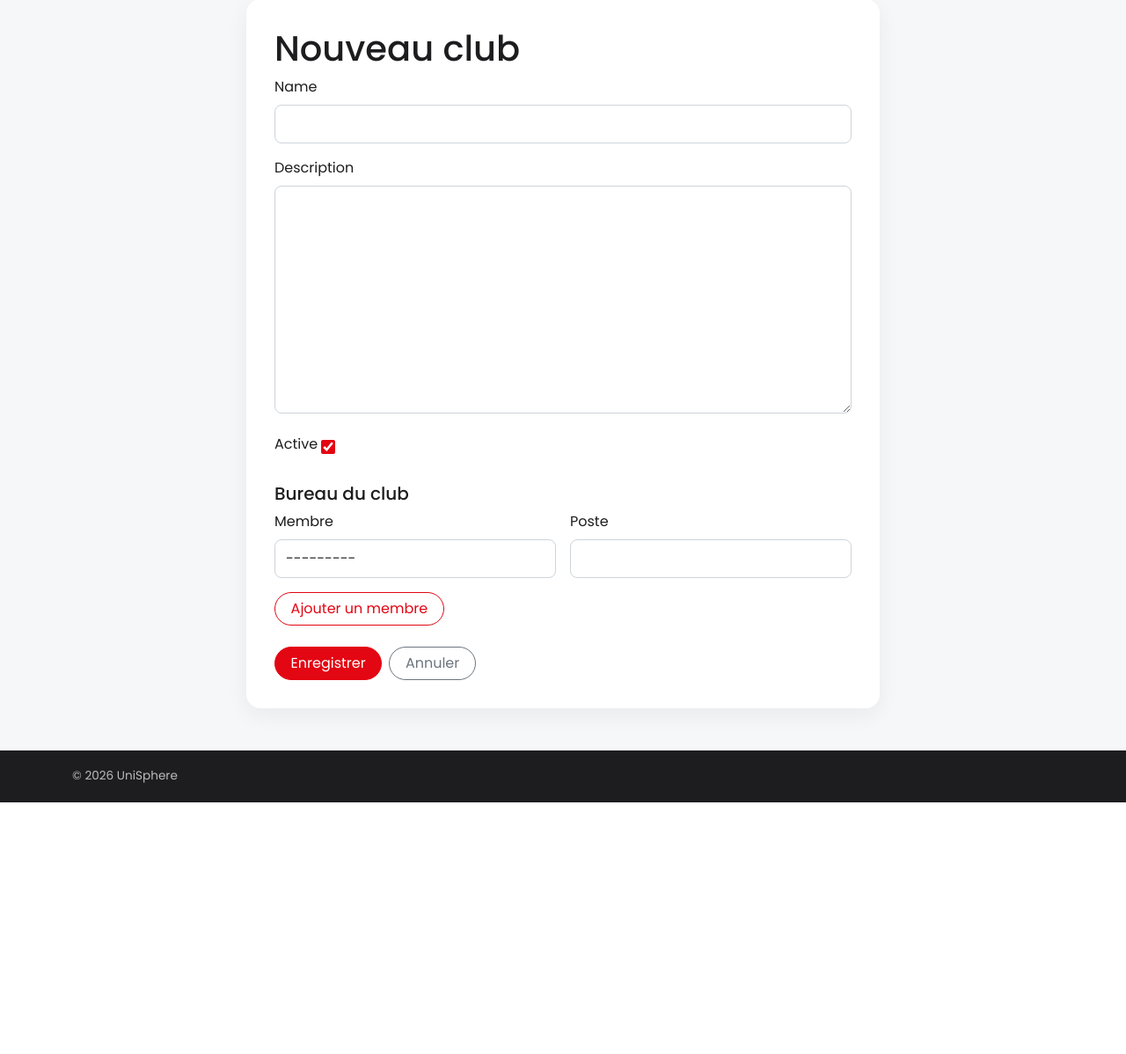
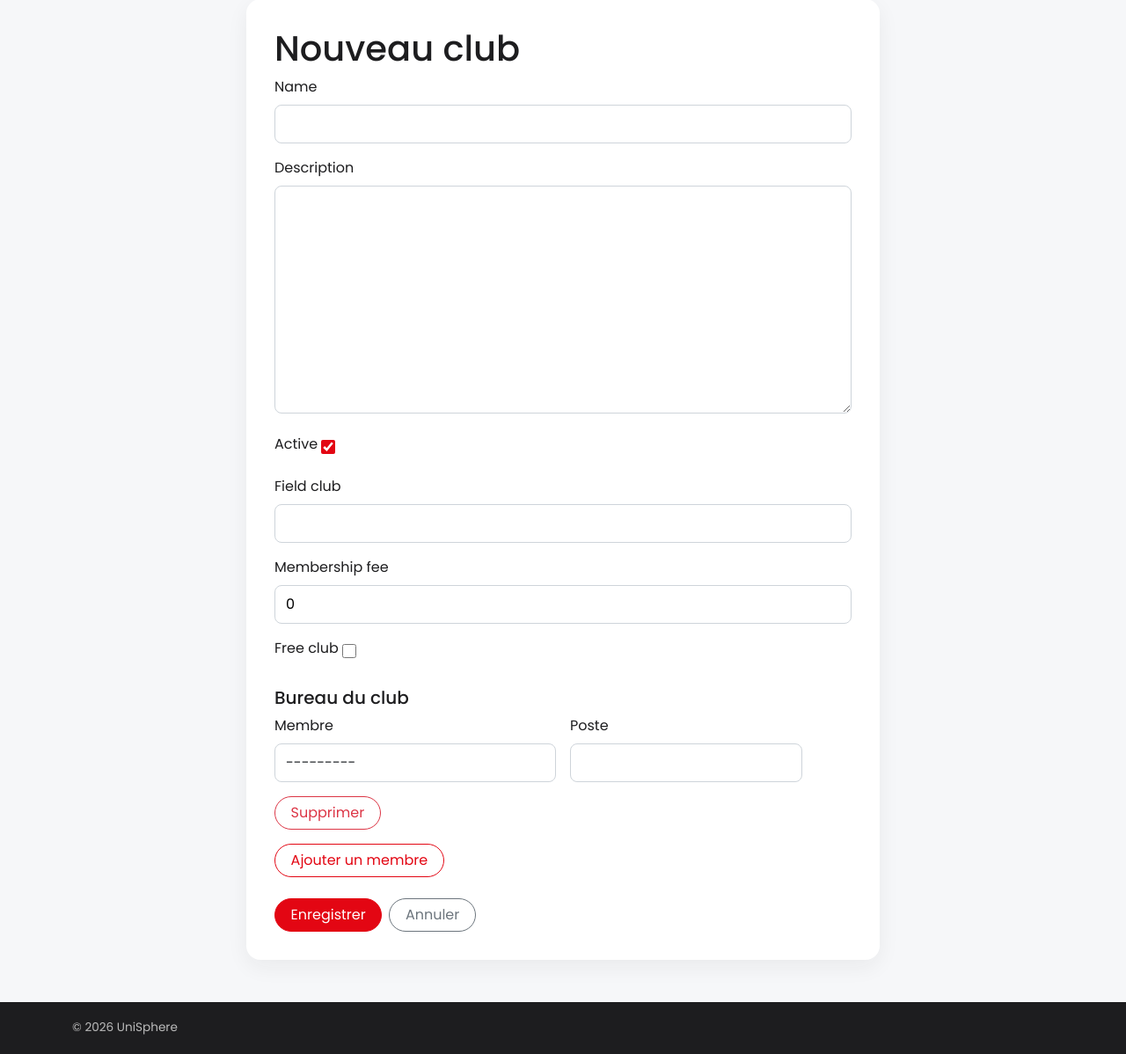
Before and after one commit to amine-lbabda/UniSphere, a Django app: page /clubs/create/ in a window 1280 px wide. Shown: the part 88-1286 px from the top of the page at 88% size. Before the commit the page ends 1000 px from the top, so only its background shows below. Run offline with Django 5.2, Linux system fonts and the light colour scheme.

Commit message:
Feat: Adding new fields related to club for better informations

```diff
--- /dev/null
+++ b/ClubsApp/forms.py
@@ -0,0 +1,76 @@
+from django import forms
+from django.db import transaction
+from django.forms import inlineformset_factory
+from django.http import HttpResponseRedirect
+
+from UsersApp.models import Utilisateur
+
+from .models import Clubs, ClubsMembersBoard
+
+
+class ClubForm(forms.ModelForm):
+    class Meta:
+        model = Clubs
+        fields = (
+            "name",
+            "description",
+            "Active",
+            "field_club",
+            "membership_fee",
+            "free_club",
+        )
+
+
+class BoardMemberForm(forms.ModelForm):
+    member = forms.ModelChoiceField(
+        queryset=Utilisateur.objects.all(),
+        label="Member",
+        widget=forms.Select(attrs={"class": "form-select"}),
+    )
+
+    board_role = forms.CharField(
+        label="Poste",
+        widget=forms.TextInput(attrs={"class": "form-control"}),
+    )
+
+    class Meta:
+        model = ClubsMembersBoard
+        fields = ("member", "board_role")
+
+
+ClubBoardFormSet = inlineformset_factory(
+    Clubs,
+    ClubsMembersBoard,
+    form=BoardMemberForm,
+    extra=1,
+    can_delete=True,
+)
+
+
+class ClubBoardFormSetMixin:
+    def get_context_data(self, **kwargs):
+        context = super().get_context_data(**kwargs)
+        if "board_formset" not in context:
+            data = self.request.POST if self.request.method == "POST" else None
+            context["board_formset"] = ClubBoardFormSet(
+                data=data,
+                instance=self.object or Clubs(),
+            )
+        return context
+
+    def form_valid(self, form):
+        board_formset = ClubBoardFormSet(
+            self.request.POST,
+            instance=form.instance,
+        )
+        if not board_formset.is_valid():
+            return self.render_to_response(
+                self.get_context_data(form=form, board_formset=board_formset)
+            )
+
+        with transaction.atomic():
+            self.object = form.save()
+            board_formset.instance = self.object
+            board_formset.save()
+
+        return HttpResponseRedirect(self.get_success_url())
--- a/ClubsApp/models.py
+++ b/ClubsApp/models.py
@@ -1,3 +1,4 @@
+from django.core.exceptions import ValidationError
 from django.core.validators import MinLengthValidator
 from django.db import models
 
@@ -23,5 +24,13 @@ class Clubs(models.Model):
     member_board = models.ManyToManyField(
         "UsersApp.Utilisateur", through=ClubsMembersBoard
     )
+    field_club = models.CharField(max_length=200,default=" ")
+    membership_fee = models.FloatField(default=0)
+    free_club = models.BooleanField(default=False)
     created_at = models.DateTimeField(auto_now_add=True)
     updated_at = models.DateTimeField(auto_now=True)
+
+    def clean(self):
+        super().clean()
+        if self.free_club and self.membership_fee != 0:
+            raise ValidationError("Cannot be a free and paid membership !")
--- a/ClubsApp/views.py
+++ b/ClubsApp/views.py
@@ -1,74 +1,7 @@
-from django import forms
-from django.db import transaction
-from django.forms import inlineformset_factory
-from django.http import HttpResponseRedirect
 from django.urls import reverse_lazy
 from django.views.generic import CreateView, DeleteView, ListView, UpdateView
 
-from UsersApp.models import Utilisateur
-
-from .models import Clubs, ClubsMembersBoard
-
-
-class ClubForm(forms.ModelForm):
-    class Meta:
-        model = Clubs
-        fields = ("name", "description", "Active")
-
-
-class BoardMemberForm(forms.ModelForm):
-    member = forms.ModelChoiceField(
-        queryset=Utilisateur.objects.all(),
-        label="Member",
-        widget=forms.Select(attrs={"class": "form-select"}),
-    )
-
-    board_role = forms.CharField(
-        label="Poste",
-        widget=forms.TextInput(attrs={"class": "form-control"}),
-    )
-
-    class Meta:
-        model = ClubsMembersBoard
-        fields = ("member", "board_role")
-
-
-ClubBoardFormSet = inlineformset_factory(
-    Clubs,
-    ClubsMembersBoard,
-    form=BoardMemberForm,
-    extra=1,
-    can_delete=True,
-)
-
-
-class ClubBoardFormSetMixin:
-    def get_context_data(self, **kwargs):
-        context = super().get_context_data(**kwargs)
-        if "board_formset" not in context:
-            data = self.request.POST if self.request.method == "POST" else None
-            context["board_formset"] = ClubBoardFormSet(
-                data=data,
-                instance=self.object or Clubs(),
-            )
-        return context
-
-    def form_valid(self, form):
-        board_formset = ClubBoardFormSet(
-            self.request.POST,
-            instance=form.instance,
-        )
-        if not board_formset.is_valid():
-            return self.render_to_response(
-                self.get_context_data(form=form, board_formset=board_formset)
-            )
-
-        with transaction.atomic():
-            self.object = form.save()
-            board_formset.instance = self.object
-            board_formset.save()
-
-        return HttpResponseRedirect(self.get_success_url())
+from .forms import *
 
 
 class ClubsViewList(ListView):
--- a/templates/clubs/form.html
+++ b/templates/clubs/form.html
@@ -28,7 +28,7 @@
       <div id="board-member-forms" data-prefix="{{ board_formset.prefix }}">
         {% for board_form in board_formset %}
           {% for hidden in board_form.hidden_fields %}{{ hidden }}{% endfor %}
-          <div class="row g-3 align-items-end mb-3">
+          <div class="row g-3 align-items-end mb-3 board-member-row">
             <div class="col-md-6">
               <label class="form-label" for="{{ board_form.member.id_for_label }}">Membre</label>
               {{ board_form.member }}
@@ -36,26 +36,38 @@
                 <div class="text-danger small">{{ error }}</div>
               {% endfor %}
             </div>
-            <div class="col-md-6">
+            <div class="col-md-5">
               <label class="form-label" for="{{ board_form.board_role.id_for_label }}">Poste</label>
               {{ board_form.board_role }}
               {% for error in board_form.board_role.errors %}
                 <div class="text-danger small">{{ error }}</div>
               {% endfor %}
             </div>
+            <div class="col-auto">
+              {{ board_form.DELETE.as_hidden }}
+              <button class="btn btn-outline-danger board-member-remove" type="button">
+                Supprimer
+              </button>
+            </div>
           </div>
         {% endfor %}
       </div>
       <template id="empty-board-member-form">
         {% with board_form=board_formset.empty_form %}
-          <div class="row g-3 align-items-end mb-3">
+          <div class="row g-3 align-items-end mb-3 board-member-row">
             <div class="col-md-6">
               <label class="form-label" for="{{ board_form.member.id_for_label }}">Membre</label>
               {{ board_form.member }}
             </div>
-            <div class="col-md-6">
+            <div class="col-md-5">
               <label class="form-label" for="{{ board_form.board_role.id_for_label }}">Poste</label>
               {{ board_form.board_role }}
+            </div>
+            <div class="col-auto">
+              {{ board_form.DELETE.as_hidden }}
+              <button class="btn btn-outline-danger board-member-remove" type="button">
+                Supprimer
+              </button>
             </div>
           </div>
         {% endwith %}
@@ -84,5 +96,14 @@
       container.insertAdjacentHTML("beforeend", newForm);
       totalForms.value = newIndex + 1;
     });
+
+    document.getElementById("board-member-forms").addEventListener("click", function (event) {
+      const removeButton = event.target.closest(".board-member-remove");
+      if (!removeButton) return;
+
+      const row = removeButton.closest(".board-member-row");
+      row.querySelector('input[name$="-DELETE"]').value = "on";
+      row.classList.add("d-none");
+    });
   </script>
 {% endblock %}
```
Also changed, not shown: ClubsApp/migrations/0002_clubs_field_club_clubs_free_club_and_more.py (added).
